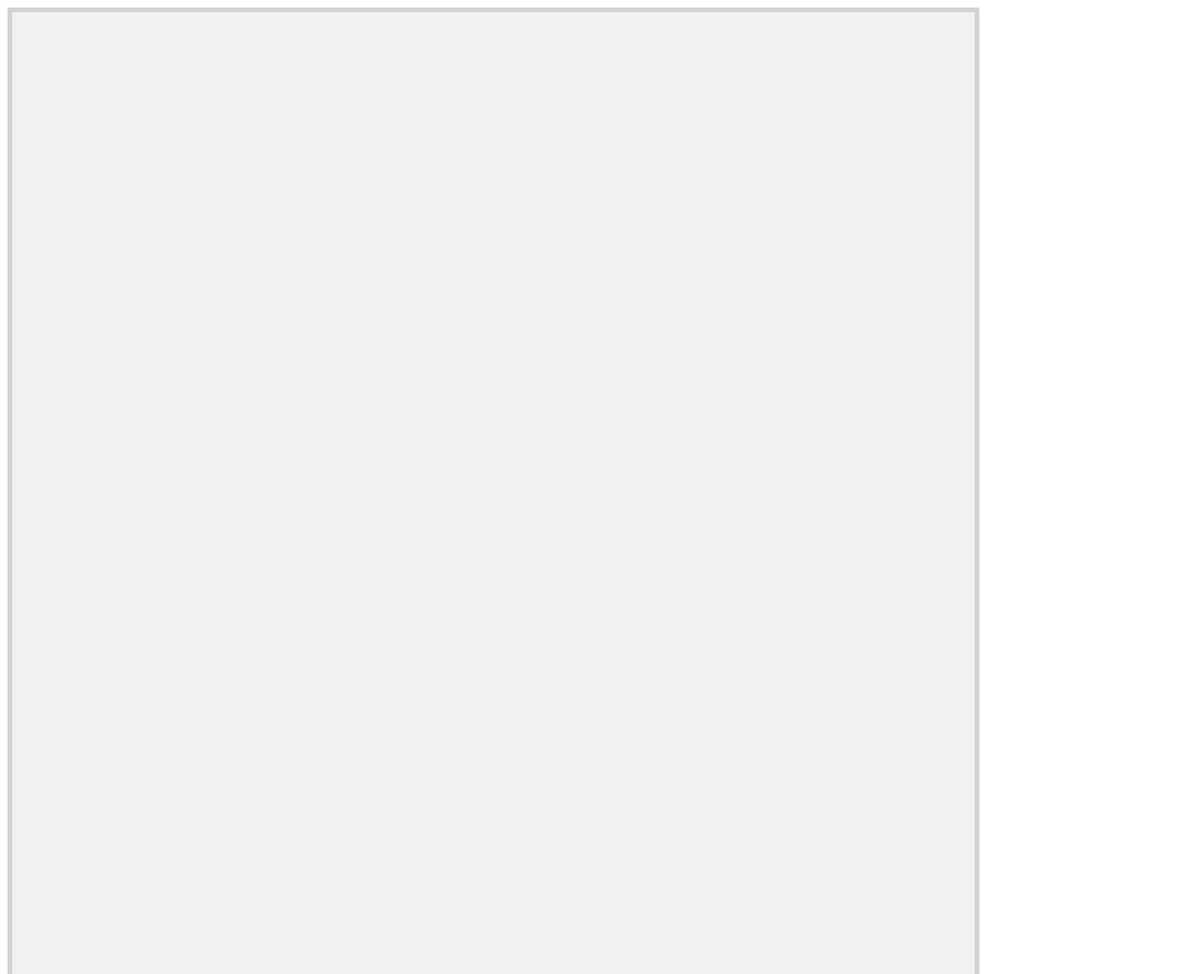
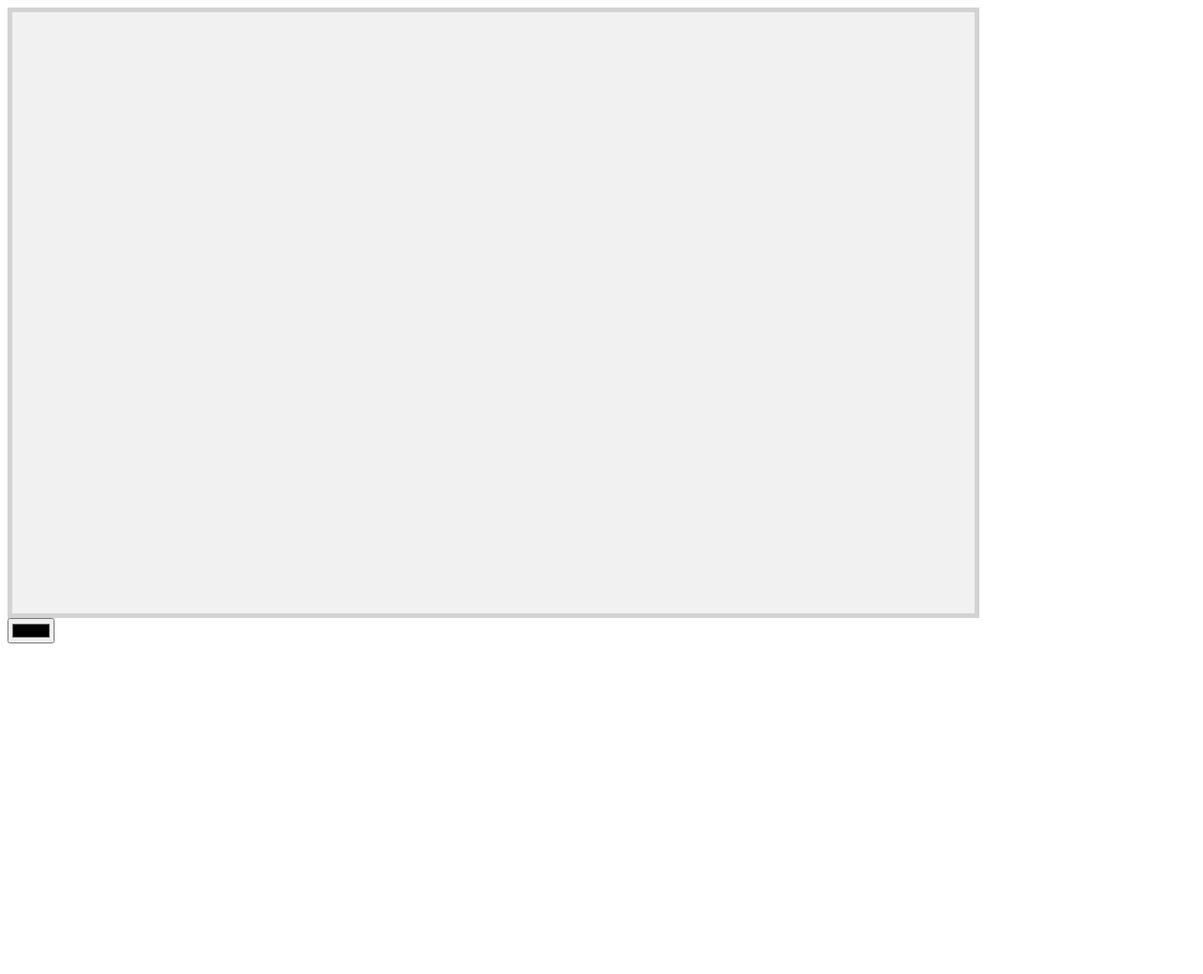
Before and after one commit to sydneyvollmar/canvas, a plain HTML site: page index.html in a window 1280 px wide. Shown: the top 1037 px of the page at 94% size. After the commit the page ends 800 px from the top, so only its background shows below. Drawn offline with Linux system fonts and the light colour scheme.

Commit message:
Add files via upload

```diff
--- a/index.html
+++ b/index.html
@@ -32,7 +32,7 @@
 			var drawEnabled = true;
 
 			ctx.canvas.width = window.innerWidth * 0.8;
-			ctx.canvas.height = window.innerWidth * 0.8;
+			ctx.canvas.height = window.innerHeight * 0.8;
 
 			// actually draws path after getting coordinates from mousemove listener
 			function draw(posX, posY) {
```
